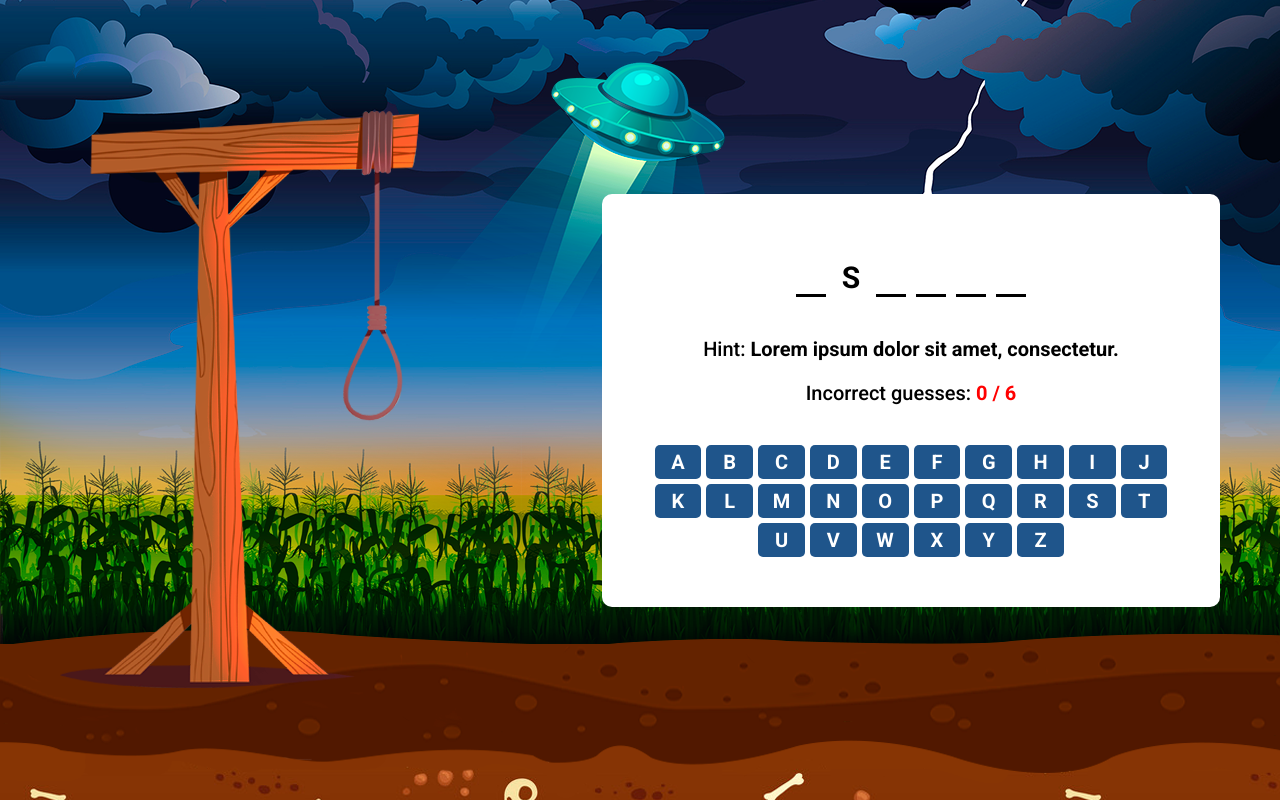
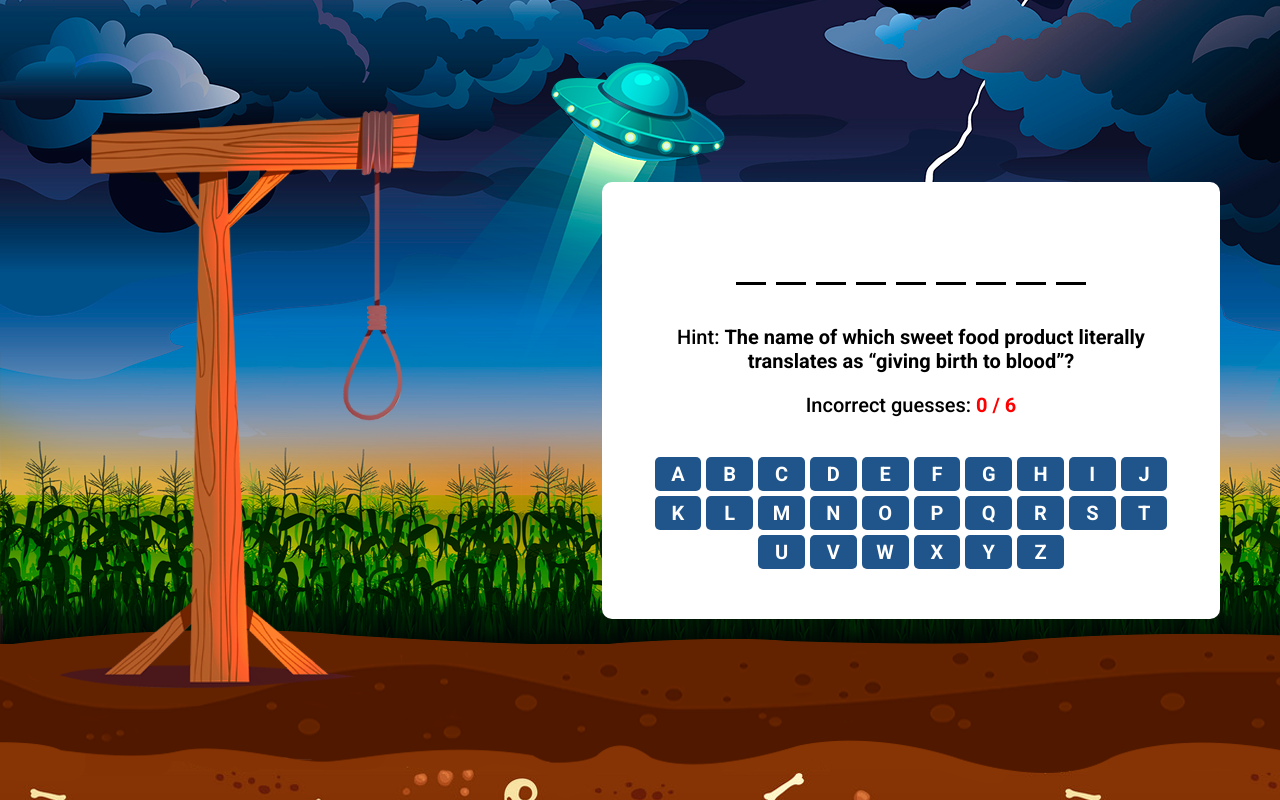
Before and after one commit to sergiozeppo/rss-puzzle, a plain HTML site: page index.html in a window 1280 px wide. Drawn offline with Linux system fonts and the light colour scheme.

Commit message:
feat: add questions, implement quiz mechanics

```diff
--- a/index.html
+++ b/index.html
@@ -23,14 +23,7 @@
       </div>
       <div class="quiz-wrapper">
         <div class="quiz-part">
-          <ul class="answer-hide">
-            <li class="letter"></li>
-            <li class="letter correct">s</li>
-            <li class="letter"></li>
-            <li class="letter"></li>
-            <li class="letter"></li>
-            <li class="letter"></li>
-          </ul>
+          <ul class="answer-hide"></ul>
           <h3 class="hint-part">
             Hint:
             <b>Lorem ipsum dolor sit amet, consectetur.</b>
@@ -39,37 +32,11 @@
             Incorrect guesses:
             <b>0 / 6</b>
           </h3>
-          <div class="virtual-keyboard">
-            <button>a</button>
-            <button>b</button>
-            <button>c</button>
-            <button>d</button>
-            <button>e</button>
-            <button>f</button>
-            <button>g</button>
-            <button>h</button>
-            <button>i</button>
-            <button>j</button>
-            <button>k</button>
-            <button>l</button>
-            <button>m</button>
-            <button>n</button>
-            <button>o</button>
-            <button>p</button>
-            <button>q</button>
-            <button>r</button>
-            <button>s</button>
-            <button>t</button>
-            <button>u</button>
-            <button>v</button>
-            <button>w</button>
-            <button>x</button>
-            <button>y</button>
-            <button>z</button>
-          </div>
+          <div class="virtual-keyboard"></div>
         </div>
       </div>
     </main>
-    <script src="./script.js"></script>
+    <script src="./questions.js" defer></script>
+    <script src="./script.js" defer></script>
   </body>
 </html>
--- /dev/null
+++ b/questions.js
@@ -0,0 +1,78 @@
+const questions = [
+  {
+    answer: "madagascar",
+    hint: "“Wild Life” is the working title of which cartoon trilogy?",
+  },
+  {
+    answer: "tarkhuna",
+    hint: "What drink was invented by a Georgian pharmacist by adding tarragon extract to carbonated water?",
+  },
+  {
+    answer: "wolf",
+    hint: "Homo homini lupus est. Which predator is mentioned in the Latin proverb?",
+  },
+  {
+    answer: "plymouth",
+    hint: "Which brand of car has a stylized image of the Mayflower on its logo?",
+  },
+  {
+    answer: "radon",
+    hint: "In the name of which chemical element did the Egyptian god and the titled lord “meet”?",
+  },
+  {
+    answer: "iraq",
+    hint: "In which country are the official languages Arabic and Kurdish?",
+  },
+  {
+    answer: "aspirin",
+    hint: "What drug is mentioned in the song “When Your Girlfriend Is Sick” by the rock band “Kino”?",
+  },
+  {
+    answer: "chess",
+    hint: "What sport does the main character of the novel “The Defense of Luzhin” by Vladimir Nabokov play?",
+  },
+  {
+    answer: "hamlet",
+    hint: "What play in the film “Beware of the Car” was performed by an amateur theater?",
+  },
+  {
+    answer: "armenia",
+    hint: "The official currency of which country is the dram?",
+  },
+  {
+    answer: "jungle",
+    hint: "What natural area does the lead singer of Guns N' Roses invite you to in the 1987 song?",
+  },
+  {
+    answer: "bikini",
+    hint: "What is in the girl’s hands, according to Philip Kirkorov’s song “The Color of Mood is Blue”?",
+  },
+  {
+    answer: "pizza",
+    hint: "“Capriciosa”, “Margherita”, “Carbonara”, “Hawaiian” Types of what dish?",
+  },
+  {
+    answer: "absinthe",
+    hint: "In the song Irakli suggests using a drop of what drink to set fire to love?",
+  },
+  {
+    answer: "belarus",
+    hint: "The estate of Father Frost from which country is located in the Belovezhskaya Pushcha Park?",
+  },
+  {
+    answer: "ballet",
+    hint: "What type of art is the 1967 Carmen Suite?",
+  },
+  {
+    answer: "vivaldi",
+    hint: "To the music of which composer did Sergei and Tatyana Nikitin propose to mourn?",
+  },
+  {
+    answer: "chromium",
+    hint: "Which chemical element is designated by the letters Cr?",
+  },
+  {
+    answer: "hematogen",
+    hint: "The name of which sweet food product literally translates as “giving birth to blood”?",
+  }
+];
--- a/script.js
+++ b/script.js
@@ -0,0 +1,36 @@
+const virtualKeyboard = document.querySelector(".virtual-keyboard");
+const answerHidden = document.querySelector(".answer-hide");
+let currentQuestion;
+
+function randomiser() {
+  const { answer, hint } = questions[~~(Math.random() * questions.length)];
+  console.log(answer);
+  currentQuestion = answer;
+  console.log(currentQuestion);
+  document.querySelector(".hint-part b").innerText = hint;
+  answerHidden.innerHTML = answer
+    .split("")
+    .map(() => `<li class="letter"></li>`)
+    .join("");
+}
+function buttonCheck(button, letterClicked) {
+  if (currentQuestion.includes(letterClicked)) {
+    let current = answerHidden.querySelectorAll("li");
+    [...currentQuestion].forEach((letter, index) => {
+      if(letter === letterClicked) {
+          current[index].innerText = letter;
+          current[index].classList.add("correct");
+      }
+  });
+  } else {
+      console.log(letterClicked, "Letter is NOT in the word");
+  }
+  button.disabled = true;
+}
+for (i = 97; i <= 122; i++) {
+  const button = document.createElement("button");
+  button.innerText = String.fromCharCode(i);
+  virtualKeyboard.appendChild(button);
+  button.addEventListener("click", (e) => buttonCheck(e.target, button.innerText.toLowerCase()));
+}
+randomiser();
--- a/style.css
+++ b/style.css
@@ -102,6 +102,10 @@ body {
   background-color: #4d79a5;
   cursor: pointer;
 }
+button[disabled] {
+  pointer-events: none;
+  opacity: 0.5;
+}
 .modal {
   position: fixed;
   display: none;
```
